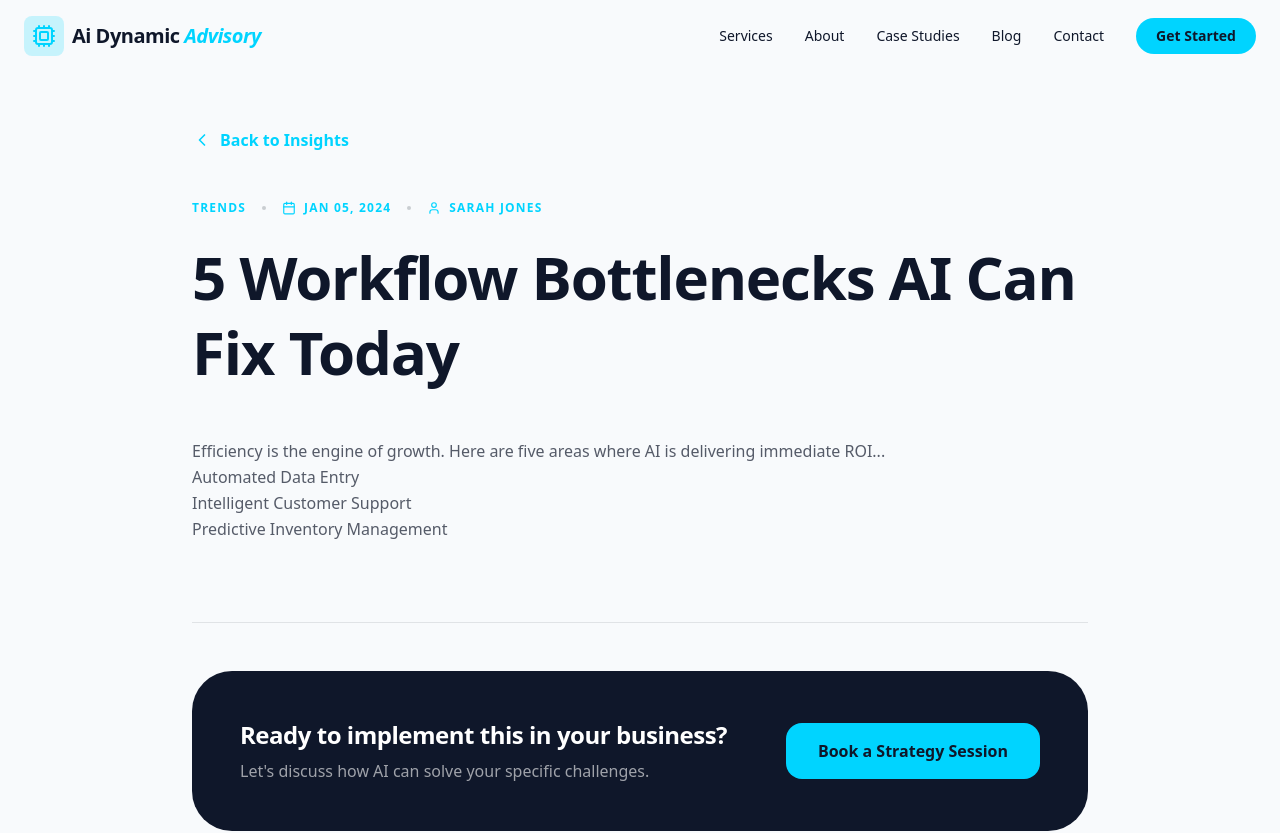
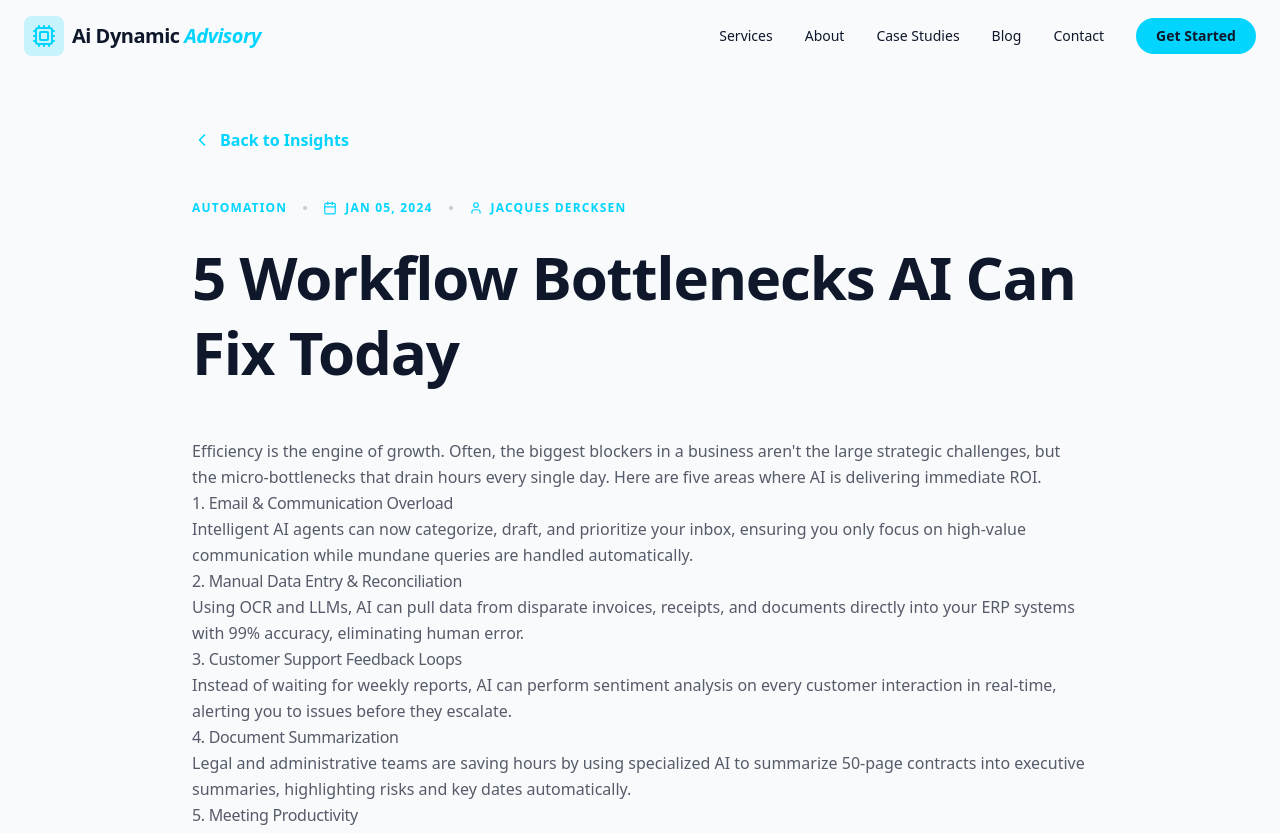
Before and after one commit to jfdercksen/aiwebsite, a Next.js app: page /blog/5-workflow-bottlenecks-ai-fix in a window 1280 px wide. Shown: the top 833 px of the page. Built offline with nearby package versions, Linux system fonts and the light colour scheme.

Commit message:
content: populate blog with high-authority AI consulting articles

```diff
--- a/src/data/blogPosts.ts
+++ b/src/data/blogPosts.ts
@@ -16,13 +16,24 @@ export const blogPosts: BlogPost[] = [
         title: "The State of AI in South Africa: 2024 Report",
         excerpt: "How local enterprises are adopting generative AI to solve uniquely African business challenges.",
         date: "Jan 15, 2024",
-        author: "Jane Smith",
+        author: "Jacques Dercksen",
         category: "Insights",
         seoDescription: "An in-depth look at AI adoption trends in South African enterprises for 2024.",
         content: `
-            <p>Artificial Intelligence is no longer a futuristic concept in South Africa; it is a current business imperative...</p>
+            <p>Artificial Intelligence is no longer a futuristic concept in South Africa; it is a current business imperative. As we move through 2024, the landscape is shifting from curiosity to concrete implementation.</p>
+
             <h3>The Transition from Hype to Value</h3>
-            <p>In 2024, we are seeing a significant shift from experimental 'proof of concepts' to production-grade AI solutions...</p>
+            <p>In 2024, we are seeing a significant shift from experimental 'proof of concepts' to production-grade AI solutions. South African enterprises are increasingly focusing on ROI, moving away from generic chatbots towards specialized AI agents that understand local business logic and regulatory frameworks.</p>
+
+            <h3>Key Sectors Leading the Charge</h3>
+            <ul>
+                <li><strong>Financial Services:</strong> Banks are leveraging AI for advanced fraud detection and hyper-personalized customer experiences.</li>
+                <li><strong>Logistics & Supply Chain:</strong> AI is being used to optimize complex routing and predict maintenance needs, critical for regional infrastructure.</li>
+                <li><strong>Retail:</strong> Predictive analytics are helping retailers manage inventory better in a fluctuating economy.</li>
+            </ul>
+
+            <h3>The Human Element</h3>
+            <p>Perhaps most importantly, the conversation has shifted toward 'Augmented Intelligence.' Companies are finding that AI works best when it empowers South African workers to do more, rather than simply replacing them. Upskilling is becoming a core part of the AI strategy for every major local firm.</p>
         `
     },
     {
@@ -30,13 +41,23 @@ export const blogPosts: BlogPost[] = [
         title: "Ethical AI: Protecting Data in the Digital Age",
         excerpt: "Exploring the intersection of AI innovation and South Africa's POPIA compliance requirements.",
         date: "Jan 10, 2024",
-        author: "Mark Davids",
+        author: "Jacques Dercksen",
         category: "Guide",
         seoDescription: "How to ensure your AI implementations remain compliant with South Africa's POPIA regulations.",
         content: `
-            <p>Data privacy is the foundation of trust in AI. For South African businesses, this means navigating POPIA...</p>
+            <p>Data privacy is the foundation of trust in AI. For South African businesses, this means navigating the Protection of Personal Information Act (POPIA) while staying competitive in a global market.</p>
+
             <h3>POPIA & AI: What You Need to Know</h3>
-            <p>Transparency and data minimization are key pillars of an ethical AI strategy...</p>
+            <p>Transparency and data minimization are key pillars of an ethical AI strategy. When training models or utilizing LLMs, businesses must ensure that person-identifiable information is handled with extreme care.</p>
+
+            <h3>Best Practices for Compliance</h3>
+            <ol>
+                <li><strong>Explicit Consent:</strong> Ensure that your AI data collection pathways are transparent to the user.</li>
+                <li><strong>Data Anonymization:</strong> Use robust techniques to strip PII before feeding data into processing pipelines.</li>
+                <li><strong>Local Sovereignty:</strong> Be aware of where your data is being processed; keeping logic within South African borders or compliant zones is often a legal requirement.</li>
+            </ol>
+
+            <p>At Ai Dynamic Advisory, we believe that 'Ethics by Design' is not just a legal requirement but a competitive advantage. Companies that respect data privacy build stronger, more resilient brands.</p>
         `
     },
     {
@@ -44,16 +65,28 @@ export const blogPosts: BlogPost[] = [
         title: "5 Workflow Bottlenecks AI Can Fix Today",
         excerpt: "Simple automation steps that can save your team 10+ hours per week immediately.",
         date: "Jan 05, 2024",
-        author: "Sarah Jones",
-        category: "Trends",
+        author: "Jacques Dercksen",
+        category: "Automation",
         seoDescription: "Identify and eliminate common business bottlenecks using simple, effective AI automation tools.",
         content: `
-            <p>Efficiency is the engine of growth. Here are five areas where AI is delivering immediate ROI...</p>
-            <ul>
-                <li>Automated Data Entry</li>
-                <li>Intelligent Customer Support</li>
-                <li>Predictive Inventory Management</li>
-            </ul>
+            <p>Efficiency is the engine of growth. Often, the biggest blockers in a business aren't the large strategic challenges, but the micro-bottlenecks that drain hours every single day. Here are five areas where AI is delivering immediate ROI.</p>
+
+            <h3>1. Email & Communication Overload</h3>
+            <p>Intelligent AI agents can now categorize, draft, and prioritize your inbox, ensuring you only focus on high-value communication while mundane queries are handled automatically.</p>
+
+            <h3>2. Manual Data Entry & Reconciliation</h3>
+            <p>Using OCR and LLMs, AI can pull data from disparate invoices, receipts, and documents directly into your ERP systems with 99% accuracy, eliminating human error.</p>
+
+            <h3>3. Customer Support Feedback Loops</h3>
+            <p>Instead of waiting for weekly reports, AI can perform sentiment analysis on every customer interaction in real-time, alerting you to issues before they escalate.</p>
+
+            <h3>4. Document Summarization</h3>
+            <p>Legal and administrative teams are saving hours by using specialized AI to summarize 50-page contracts into executive summaries, highlighting risks and key dates automatically.</p>
+
+            <h3>5. Meeting Productivity</h3>
+            <p>AI transcription and action-item generation ensure that every meeting results in a clear list of deliverables, synchronized directly with your project management tools.</p>
+
+            <p>The goal is simple: Remove the friction so your team can focus on the work that actually grows the business.</p>
         `
     }
 ];
```
